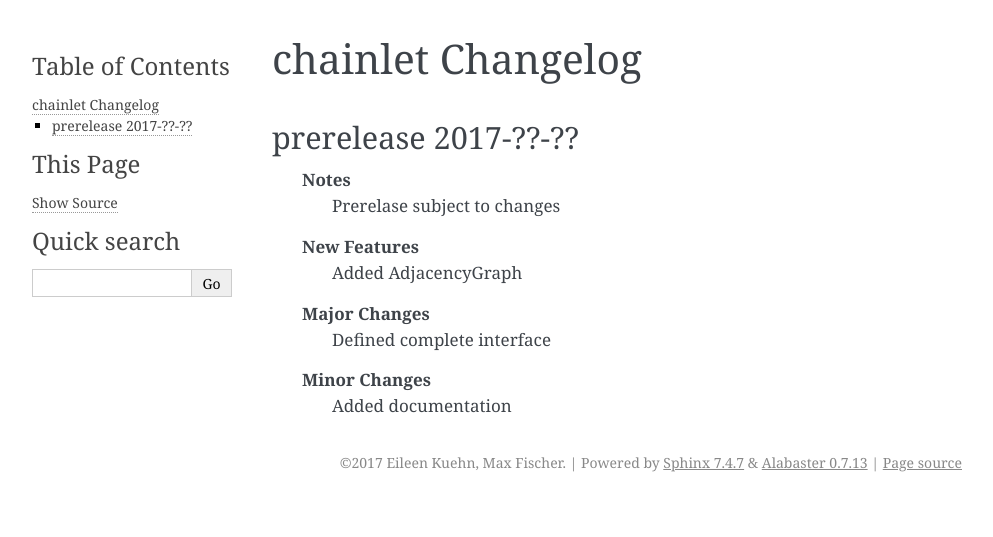
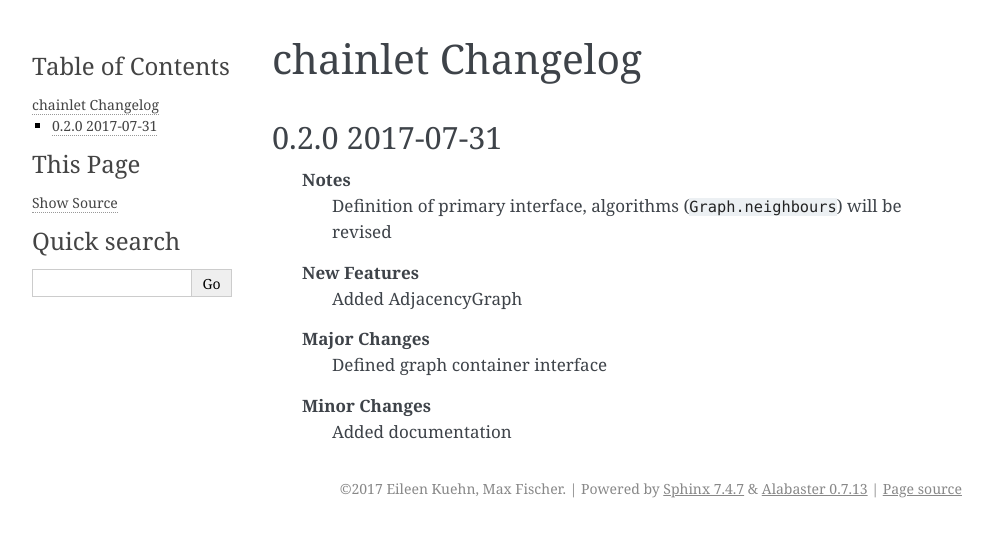
Before and after one commit to MaineKuehn/graphi, a Sphinx documentation site: the page built from docs/source/changelog.rst, in a window 1280 px wide. Shown: the top 537 px of the page, without its empty margins (148-1141 px from the left). Built offline with Sphinx 7.4.7, drawn with Linux system fonts in a browser that asks for light colours; formulas are drawn with MathJax 3.

Commit message:
bumped version number for next beta release

```diff
--- a/docs/source/changelog.rst
+++ b/docs/source/changelog.rst
@@ -2,17 +2,17 @@
 chainlet Changelog
 ++++++++++++++++++
 
-prerelease 2017-??-??
----------------------
+0.2.0 2017-07-31
+----------------
 
     **Notes**
-        Prerelase subject to changes
+        Definition of primary interface, algorithms (``Graph.neighbours``) will be revised
 
     **New Features**
         Added AdjacencyGraph
 
     **Major Changes**
-        Defined complete interface
+        Defined graph container interface
 
     **Minor Changes**
         Added documentation
--- a/graphi/__about__.py
+++ b/graphi/__about__.py
@@ -2,7 +2,7 @@ __title__ = 'graphi'
 __summary__ = 'Graph Interface and Types'
 __url__ = 'https://github.com/MaineKuehn/graphi'
 
-__version__ = '0.1.0'
+__version__ = '0.2.0'
 __author__ = 'Eileen Kuehn, Max Fischer'
 __email__ = 'maxfischer2781@gmail.com'
 __copyright__ = '2017 %s' % __author__
```
